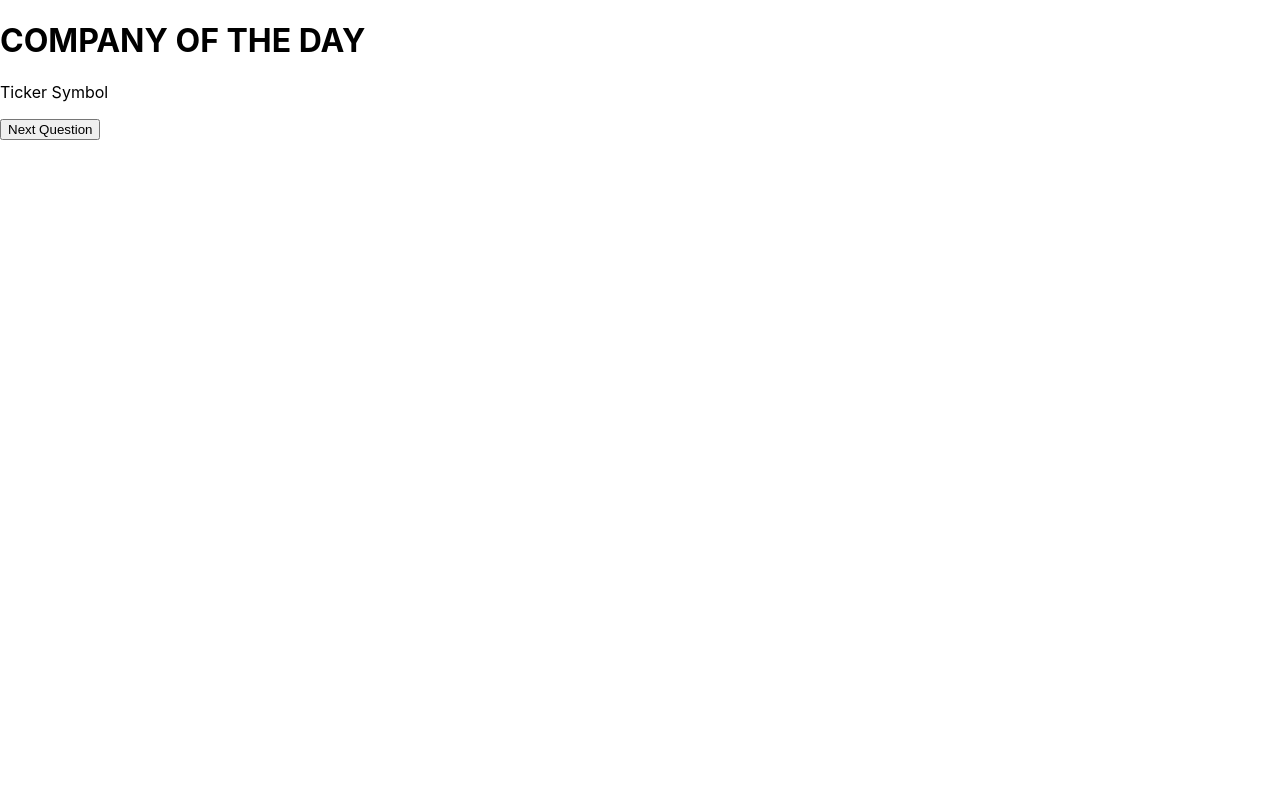
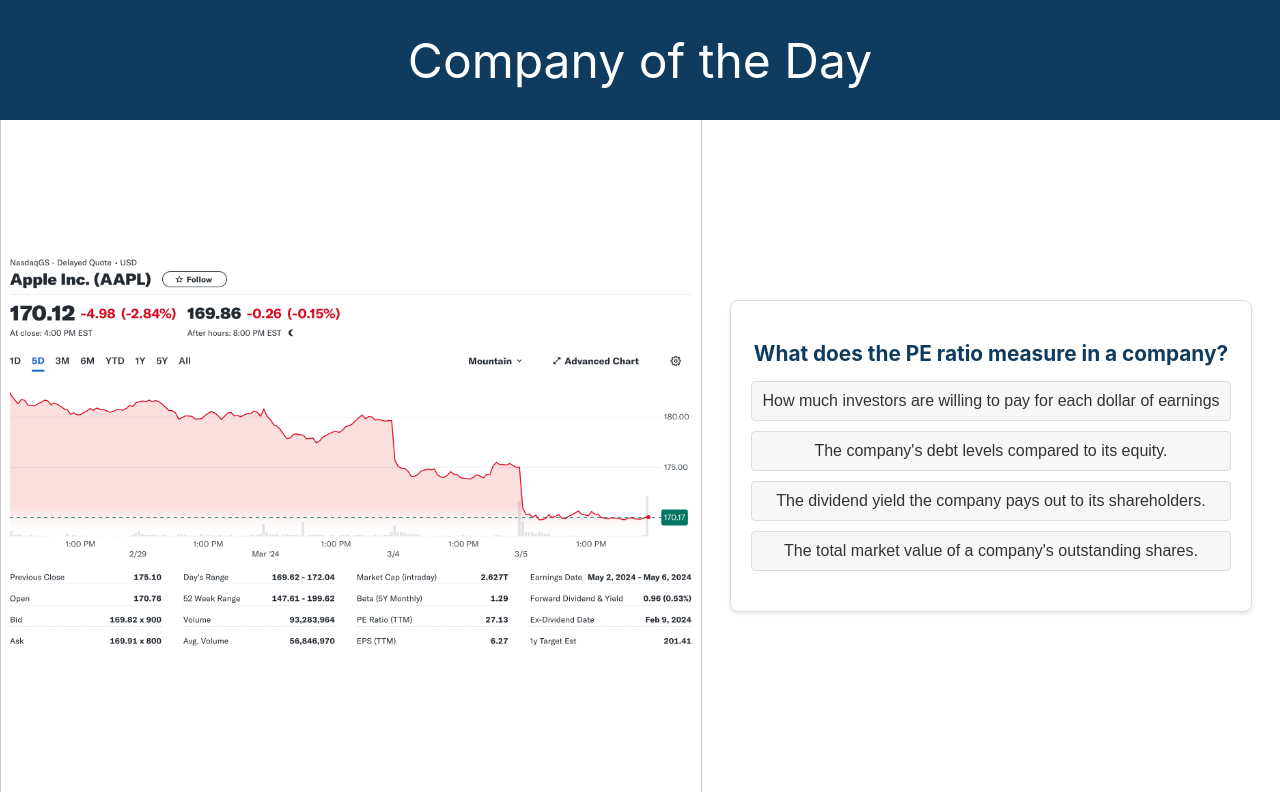
Before and after one commit to Alhareth27/Comp225, a React (Create React App) app in the folder my-react-app/: page / in a window 1280 px wide. Built offline with nearby package versions, Linux system fonts and the light colour scheme.

Commit message:
Rough implementation for midterm demo

```diff
--- a/my-react-app/src/App.css
+++ b/my-react-app/src/App.css
@@ -2,37 +2,25 @@
   text-align: center;
 }
 
-.App-logo {
-  height: 40vmin;
-  pointer-events: none;
+.App-header {
+  width: 100%;
+  height: 15vh;
+  background-color: #0F3B5F;
+  color: white;
+  display: flex;
+  justify-content: center;
+  align-items: center;
 }
 
-@media (prefers-reduced-motion: no-preference) {
-  .App-logo {
-    animation: App-logo-spin infinite 20s linear;
-  }
+.App-content {
+  display: flex;
 }
 
-.App-header {
-  background-color: #282c34;
-  min-height: 100vh;
+.App-column {
+  flex: 50%;
+	height: 84vh;
+  border-left: 1px solid #ccc;
   display: flex;
-  flex-direction: column;
+  justify-content: center;
   align-items: center;
-  justify-content: center;
-  font-size: calc(10px + 2vmin);
-  color: white;
 }
-
-.App-link {
-  color: #0a5c72;
-}
-
-@keyframes App-logo-spin {
-  from {
-    transform: rotate(0deg);
-  }
-  to {
-    transform: rotate(360deg);
-  }
-}
--- a/my-react-app/src/App.js
+++ b/my-react-app/src/App.js
@@ -1,16 +1,25 @@
 import React from 'react';
-import Quiz from './Quiz'; // Adjust the path as necessary
+import Quiz from './components/Quiz/Quiz';
+import Header from "./containers/Header/Header";
+import Apple from "./Apple.png";
+import "./App.css";
 
 function App() {
   return (
     <div className="App">
       <header className="App-header">
-        {/* Other header content */}
+        <Header/>
       </header>
-      <main>
-        <Quiz />
-      </main>
-      {/* Other components or footer */}
+      <div className="App-content">
+        <div className="App-column">
+          <div className='App-column__image'>
+          <img src={Apple} height="400px" width="700px"/>
+          </div>
+        </div>
+        <div className="App-column">
+          <Quiz/>
+        </div>
+      </div>
     </div>
   );
 }
--- a/my-react-app/src/Quiz.js
+++ /dev/null
@@ -1,44 +0,0 @@
-import React, { useState } from 'react';
-
-const questions = [
-  { term: "Ticker Symbol", definition: "It uniquely identifies a publicly traded company on stock exchanges." },
-  { term: "Market Cap", definition: "The total value of all a company's shares of stock." },
-  { term: "Beta", definition: "A measure of a stock's volatility in relation to the overall market." },
-  // Add more questions as needed
-];
-
-const Quiz = () => {
-  const [currentQuestionIndex, setCurrentQuestionIndex] = useState(0);
-  const [showDefinition, setShowDefinition] = useState(false);
-
-  const handleNextQuestion = () => {
-    setShowDefinition(false);
-    setCurrentQuestionIndex((prevIndex) =>
-      prevIndex < questions.length - 1 ? prevIndex + 1 : prevIndex
-    );
-  };
-
-  const handleShowDefinition = () => {
-    setShowDefinition(true);
-  };
-
-  return (
-    <div className="quiz-container">
-      <h1>COMPANY OF THE DAY</h1>
-      <div className="question-card">
-        {showDefinition ? (
-          <p className="definition">{questions[currentQuestionIndex].definition}</p>
-        ) : (
-          <p className="term" onClick={handleShowDefinition}>
-            {questions[currentQuestionIndex].term}
-          </p>
-        )}
-      </div>
-      {currentQuestionIndex < questions.length - 1 && (
-        <button onClick={handleNextQuestion}>Next Question</button>
-      )}
-    </div>
-  );
-};
-
-export default Quiz;
--- /dev/null
+++ b/my-react-app/src/components/Option/Option.js
@@ -0,0 +1,17 @@
+import React from "react";
+import "./option.css";
+
+const Option = ({ option, onSelectOption, isSelected, isCorrect }) => {
+  const getButtonStyle = () => {
+    if (!isSelected) return {};
+    return isCorrect ? { backgroundColor: 'lightgreen' } : { backgroundColor: 'lightcoral' };
+  };
+
+  return (
+    <button onClick={onSelectOption} style={getButtonStyle()}>
+      {option}
+    </button>
+  );
+};
+
+export default Option;
--- /dev/null
+++ b/my-react-app/src/components/Option/option.css
@@ -0,0 +1,3 @@
+button {
+    color: #0F3B5F;
+}
--- /dev/null
+++ b/my-react-app/src/components/Quiz/Quiz.js
@@ -0,0 +1,86 @@
+import React, { useState } from 'react';
+import Option from "../Option/Option";
+import "./quiz.css";
+
+const questions = [
+  {
+    question: "What does the PE ratio measure in a company?",
+    options: ["How much investors are willing to pay for each dollar of earnings", "The company's debt levels compared to its equity.", "The dividend yield the company pays out to its shareholders.", "The total market value of a company's outstanding shares."],
+    correctAnswer: "How much investors are willing to pay for each dollar of earnings",
+    explanation: "The PE ratio measures the company's share price relative to its per-share earnings."
+  },
+  {
+    question: "What is the market cap of a company?",
+    options: ["The debt of the company", "The annual profit of the company", "The total value of the company", "Total amount of cash the company owns"],
+    correctAnswer: "The total value of the company",
+    explanation: "The market capitalization of a company is the total market value of its outstanding shares of stock, calculated by multiplying the current share price by the total number of outstanding shares."
+  },
+  {
+    question: "What is the beta of a company?",
+    options: ["Volatility", "Rate of return", "Debt-to-equity ratio", "Market correlation"],
+    correctAnswer: "Market correlation",
+    explanation: "The beta of a company measures the volatility of its stock price relative to the overall market, indicating how much the stock price is expected to change compared to market movements."
+  }
+];
+
+const Quiz = () => {
+  const [currentQuestionIndex, setCurrentQuestionIndex] = useState(0);
+  const [selectedOption, setSelectedOption] = useState(null);
+  const [explanationShown, setExplanationShown] = useState(false);
+
+  const handleOptionSelect = (option) => {
+    setSelectedOption(option);
+    setTimeout(() => {
+      if (questions[currentQuestionIndex].correctAnswer === option) {
+        setExplanationShown(true);
+        setTimeout(() => {
+          setExplanationShown(false);
+          handleNextQuestion();
+        }, 6000);
+      } else {
+        setSelectedOption(null);
+      }
+    }, 1000);
+  };
+
+  const handleNextQuestion = () => {
+    setCurrentQuestionIndex((prevIndex) =>
+      prevIndex < questions.length - 1 ? prevIndex + 1 : 0
+    );
+    setSelectedOption(null);
+    setExplanationShown(false);
+  };
+
+  const isOptionCorrect = (option) => {
+    return option === questions[currentQuestionIndex].correctAnswer;
+  };
+
+  return (
+    <div className="quiz-container">
+      {!explanationShown ? (
+        <div className="question-card">
+          <p className="question">
+            {questions[currentQuestionIndex].question}
+          </p>
+          <div>
+            {questions[currentQuestionIndex].options.map((option, index) => (
+              <Option
+                key={index}
+                option={option}
+                isSelected={selectedOption === option}
+                isCorrect={isOptionCorrect(option)}
+                onSelectOption={() => handleOptionSelect(option)}
+              />
+            ))}
+          </div>
+        </div>
+      ) : (
+        <div className="explanation">
+          {questions[currentQuestionIndex].explanation}
+        </div>
+      )}
+    </div>
+  );
+};
+
+export default Quiz;
--- /dev/null
+++ b/my-react-app/src/components/Quiz/quiz.css
@@ -0,0 +1,51 @@
+.quiz-container {
+    max-width: 600px;
+    margin: 20px auto;
+    padding: 20px;
+    border: 1px solid #ddd;
+    border-radius: 8px;
+    box-shadow: 0 2px 4px rgba(0,0,0,0.1);
+  }
+
+  .question-card {
+    margin-bottom: 20px;
+  }
+
+  .question {
+    margin-bottom: 15px;
+    font-size: 1.3rem;
+    font-weight: bold;
+    color: #0F3B5F;
+  }
+
+  .explanation {
+    padding: 20px;
+    margin-top: 10px;
+    background-color: #f9f9f9;
+    border: 1px solid #ddd;
+    border-radius: 8px;
+    font-size: 1rem;
+  }
+
+  button {
+    display: block;
+    width: 100%;
+    padding: 10px;
+    margin-bottom: 10px;
+    border: 1px solid #ddd;
+    border-radius: 4px;
+    background-color: #f7f7f7;
+    color: #333;
+    cursor: pointer;
+    font-size: 1rem;
+    transition: background-color 0.3s ease;
+  }
+
+  button:hover {
+    background-color: #e7e7e7;
+  }
+
+  button:focus {
+    outline: none;
+    box-shadow: 0 0 0 2px rgba(0, 123, 255, 0.5);
+  }
--- /dev/null
+++ b/my-react-app/src/containers/Header/Header.js
@@ -0,0 +1,12 @@
+import React from "react";
+import "./header.css";
+
+const Header = () => {
+    return(
+        <div className="header">
+            Company of the Day
+        </div>
+    )
+}
+
+export default Header;
--- /dev/null
+++ b/my-react-app/src/containers/Header/header.css
@@ -0,0 +1,10 @@
+*{
+    padding: 0;
+}
+
+.header {
+    flex: 1;
+    justify-content: flex-start;
+    text-align: center;
+    font-size: 3rem;
+}
```
Also changed, not shown: my-react-app/src/Apple.png (added).
